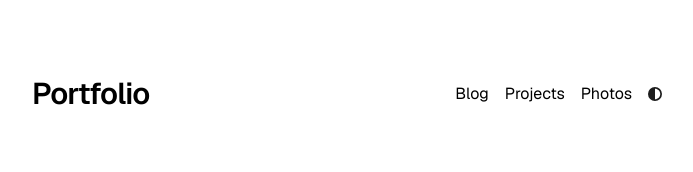
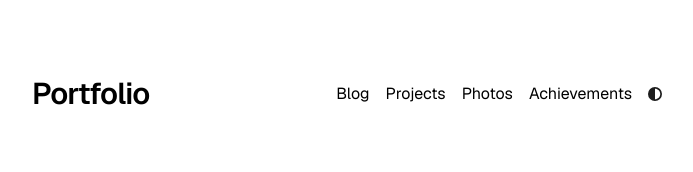
Before and after one commit to Liquefy7822/emmanuel, a Next.js app: page / in a window 1280 px wide. Shown: the top 172 px of the page, without its empty margins (293-986 px from the left). Built offline with nearby package versions, Linux system fonts and the light colour scheme.

Commit message:
achievenmts

```diff
--- /dev/null
+++ b/app/achievements/achievements.tsx
@@ -0,0 +1,54 @@
+import Image from "next/image";
+import { Metadata } from "next";
+
+export const metadata: Metadata = {
+  title: "Achievements | Emmanuel",
+  description: "My professional achievements and certifications",
+};
+
+interface Achievement {
+  title: string;
+  description: string;
+  date: string;
+  image?: string;
+}
+
+const achievements: Achievement[] = [
+  // Example achievement - you can add more
+  {
+    title: "Example Achievement",
+    description: "Description of your achievement",
+    date: "2025",
+    image: "/achievements/certificates/example-cert.png", // Add your certificate images to the achievements/certificates folder
+  },
+];
+
+export default function Achievements() {
+  return (
+    <div className="container mx-auto px-4 py-8">
+      <h1 className="text-4xl font-bold mb-8">Achievements</h1>
+      <div className="grid grid-cols-1 md:grid-cols-2 lg:grid-cols-3 gap-8">
+        {achievements.map((achievement, index) => (
+          <div key={index} className="bg-white dark:bg-gray-800 rounded-lg shadow-md p-6">
+            <div className="mb-4">
+              {achievement.image && (
+                <div className="aspect-w-4 aspect-h-3 mb-4">
+                  <Image
+                    src={achievement.image}
+                    alt={`${achievement.title} certificate`}
+                    className="rounded-lg"
+                    fill
+                    sizes="(max-width: 768px) 100vw, (max-width: 1200px) 50vw, 33vw"
+                  />
+                </div>
+              )}
+            </div>
+            <h2 className="text-xl font-semibold mb-2">{achievement.title}</h2>
+            <p className="text-gray-600 dark:text-gray-300 mb-2">{achievement.description}</p>
+            <p className="text-gray-500 dark:text-gray-400">{achievement.date}</p>
+          </div>
+        ))}
+      </div>
+    </div>
+  );
+}
--- a/app/components/nav.tsx
+++ b/app/components/nav.tsx
@@ -6,6 +6,7 @@ const navItems = {
   "/blog": { name: "Blog" },
   "/projects": { name: "Projects" },
   "/photos": { name: "Photos" },
+  "/achievements": { name: "Achievements" },
 };
 
 export function Navbar() {
```
